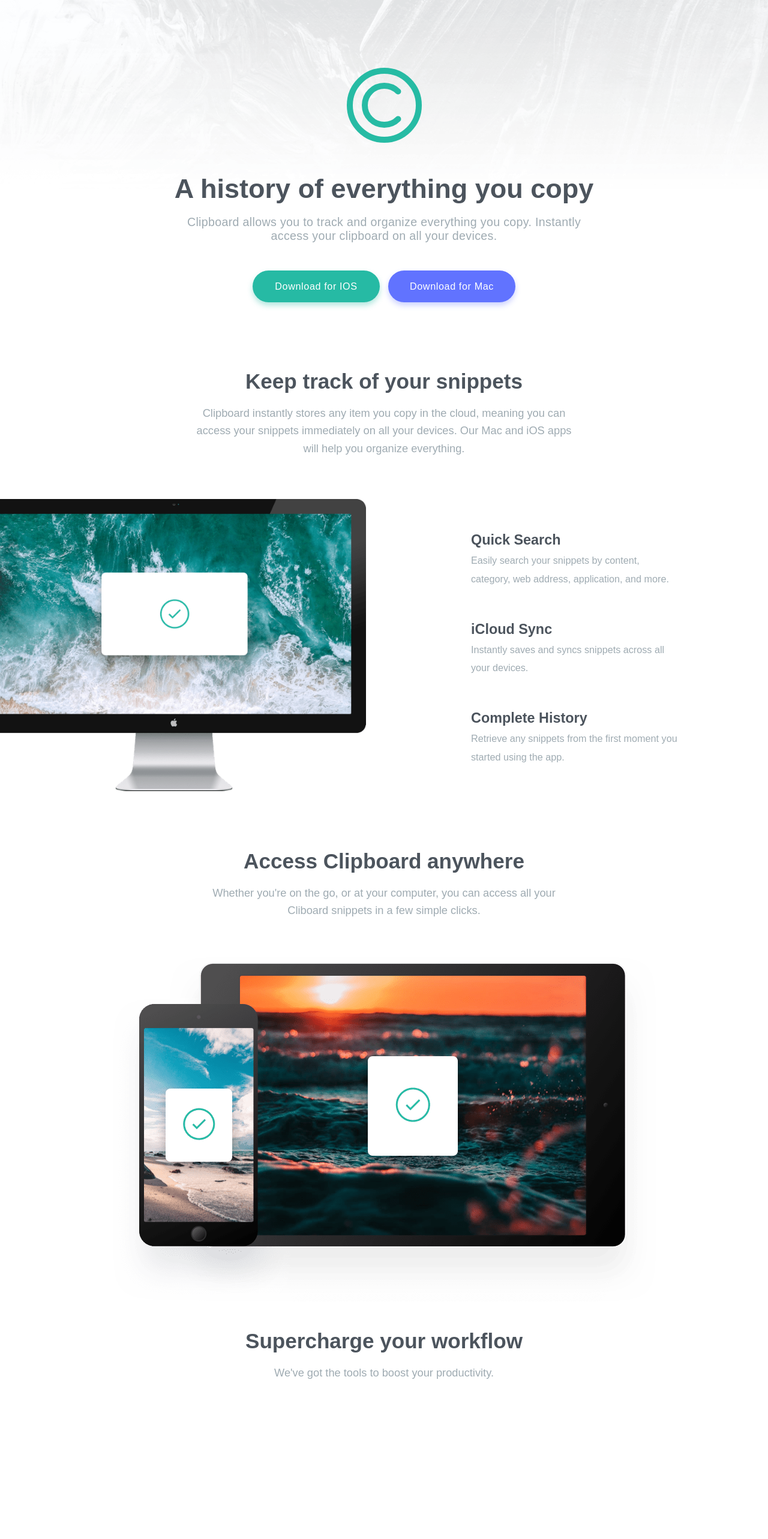
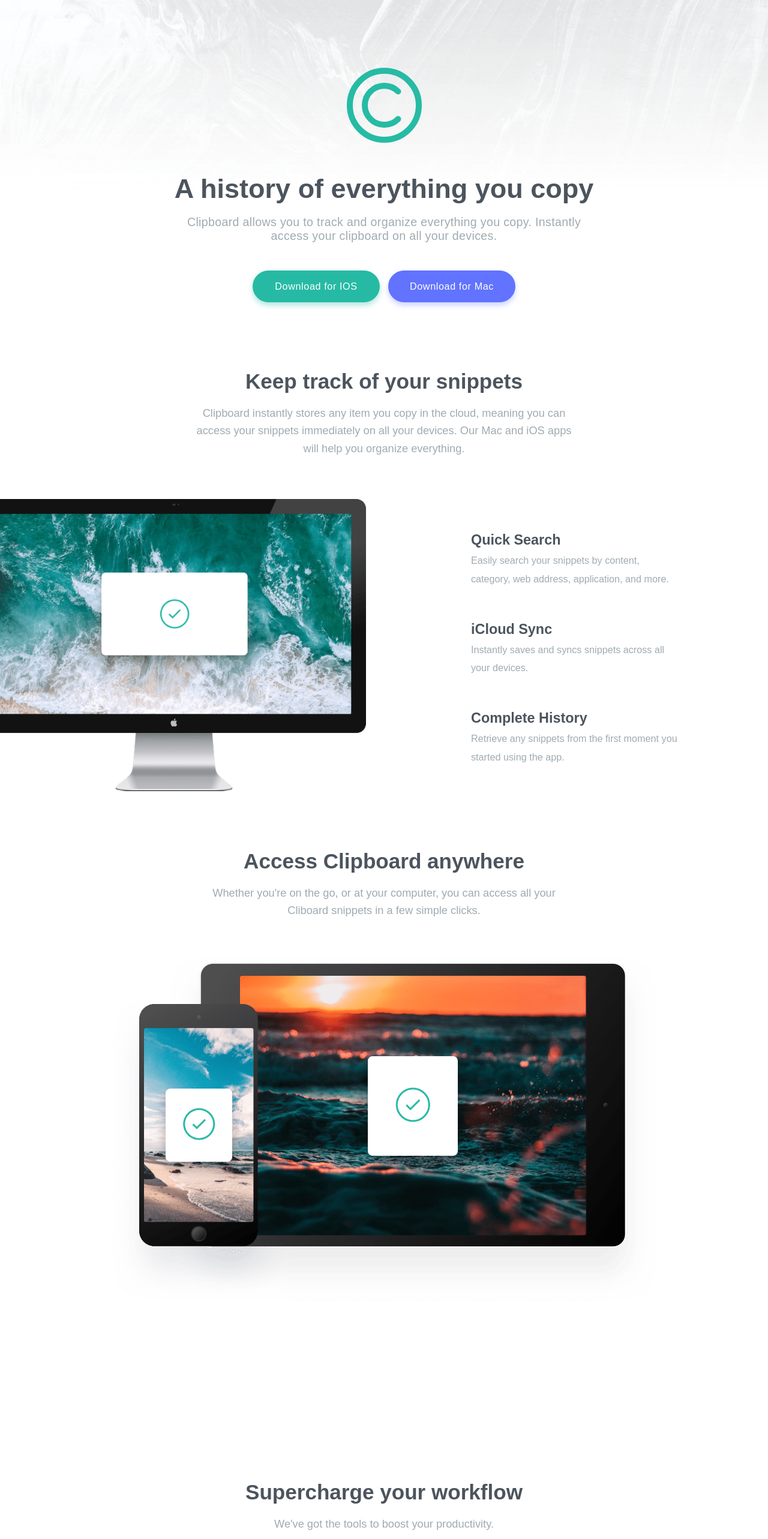
Before and after one commit to yirano/react-clipboard_lp, a React (Create React App) app: page / in a window 1280 px wide. Shown: the top 2566 px of the page at 60% size. Before the commit the page ends 2303 px from the top, so only its background shows below. Built offline with nearby package versions, Linux system fonts and the light colour scheme; a web font is replaced by a local one.

Commit message:
Move separate section styling of height into App.scss

```diff
--- a/src/App.scss
+++ b/src/App.scss
@@ -5,6 +5,7 @@
 	display: flex;
 	justify-content: center;
 	flex-wrap: wrap;
+	height: 100vh;
 }
 .topElement {
 	width: 50%;
--- a/src/components/supercharge/supercharge.jsx
+++ b/src/components/supercharge/supercharge.jsx
@@ -1,4 +1,5 @@
 import React from 'react';
+import './supercharge.scss';
 
 export default function supercharge() {
 	return (
--- a/src/components/supercharge/supercharge.scss
+++ b/src/components/supercharge/supercharge.scss
@@ -1 +1,4 @@
 @import '../../modules/colors';
+
+.supercharge {
+}
```
